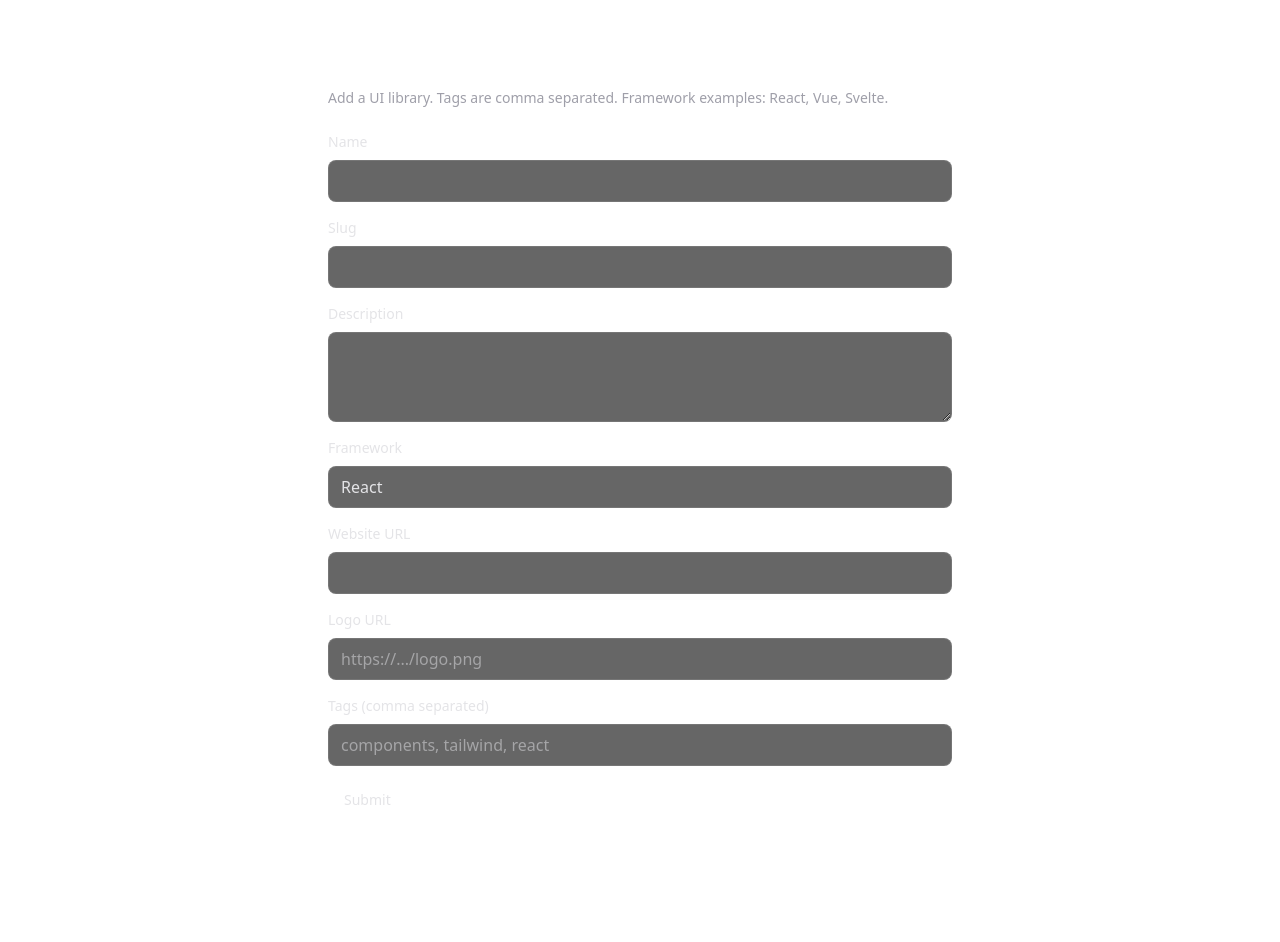
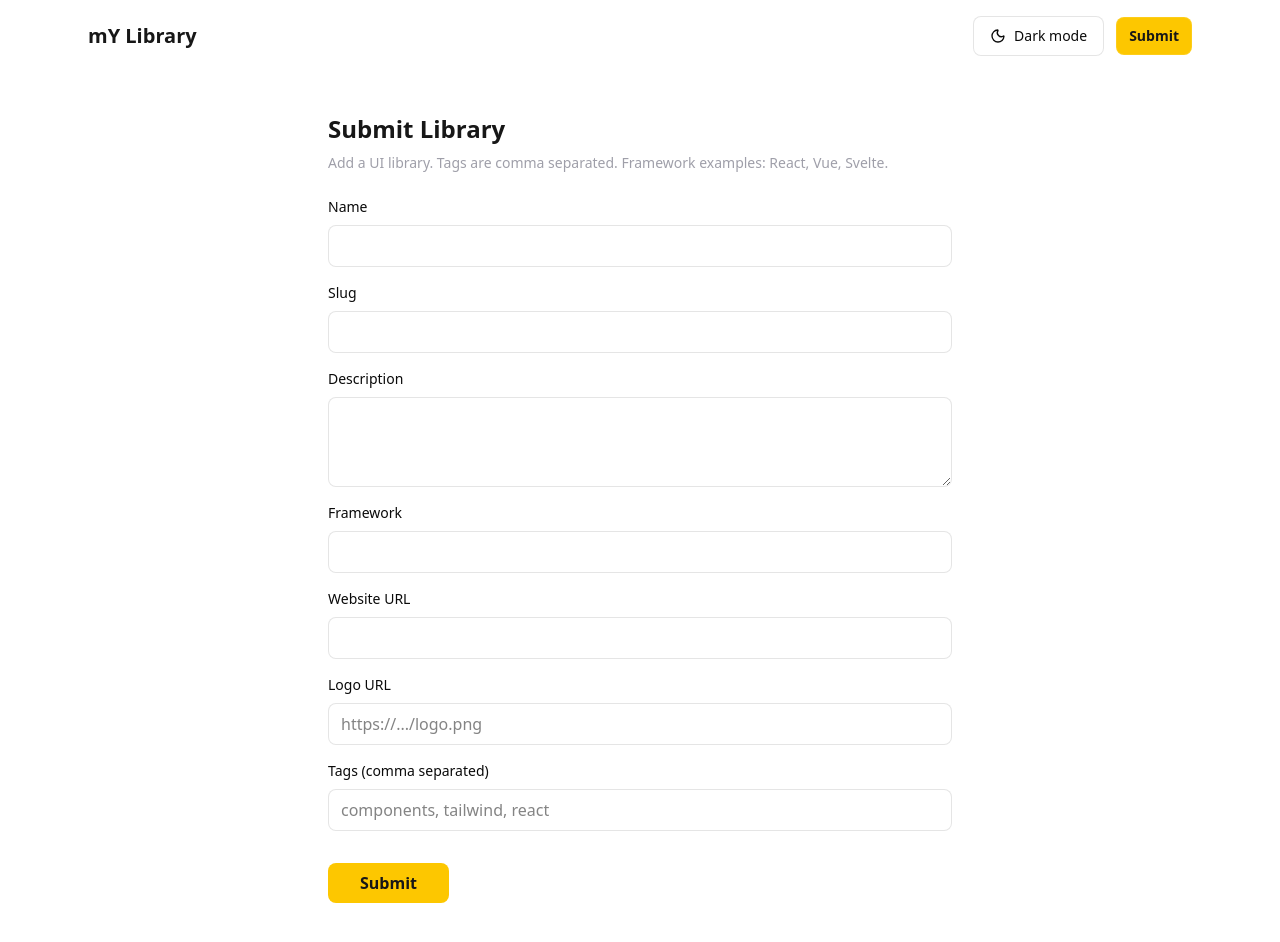
Before and after one commit to adriancosmas/my-library, a Next.js app: page /submit in a window 1280 px wide. Before the commit the page ends 858 px from the top, so only its background shows below. Built offline with nearby package versions, Linux system fonts and the light colour scheme; no server answers; a web font is replaced by a local one.

Commit message:
fix: dark mode & light mode issue

```diff
--- a/app/components/FilterBar.tsx
+++ b/app/components/FilterBar.tsx
@@ -41,7 +41,7 @@ export default function FilterBar() {
         onChange={(e) => setQ(e.target.value)}
         onKeyDown={(e) => e.key === "Enter" && updateQuery({ q })}
         placeholder="Search library name..."
-        className="flex-1 rounded-md border border-white/10 bg-black/60 px-3 py-2 outline-none"
+        className="flex-1 rounded-md border dark:border-white/10 dark:bg-black/60 bg-white border-black/10 px-3 py-2 outline-none text-neutral-900 dark:text-white"
       />
       <select
         value={framework}
@@ -50,14 +50,15 @@ export default function FilterBar() {
           setFramework(value);
           updateQuery({ framework: value });
         }}
-        className="rounded-md border border-white/10 bg-black/60 px-3 py-2"
+        className="rounded-md border dark:border-white/10 dark:bg-black/60 bg-white border-black/10 px-3 py-2 text-neutral-900 dark:text-white"
       >
         {FRAMEWORKS.map((fw) => (
-          <option key={fw} value={fw}>
+          <option key={fw} value={fw} className="text-neutral-900 dark:text-white">
             {fw}
           </option>
         ))}
       </select>
+
       <select
         value={tag}
         onChange={(e) => {
@@ -70,17 +71,18 @@ export default function FilterBar() {
           params.delete("page");
           router.push(`/?${params.toString()}`);
         }}
-        className="rounded-md border border-white/10 bg-black/60 px-3 py-2"
+        className="rounded-md border dark:border-white/10 dark:bg-black/60 bg-white border-black/10 px-3 py-2 text-neutral-900 dark:text-white"
       >
         {(["All", ...TAGS] as string[]).map((t) => (
-          <option key={t} value={t}>
+          <option key={t} value={t} className="text-neutral-900 dark:text-white">
             {t}
           </option>
         ))}
       </select>
+
       <button
         onClick={() => updateQuery({ q })}
-        className="rounded-md bg-white px-4 py-2 cursor-pointer text-neutral-900 font-semibold"
+        className="rounded-md dark:bg-yellow-200 px-4 py-2 cursor-pointer text-neutral-900 font-semibold bg-yellow-400"
       >
         Search
       </button>
--- /dev/null
+++ b/app/components/Header.tsx
@@ -0,0 +1,20 @@
+import ThemeToggle from "./ThemeToggle";
+
+export default function Header() {
+  return (
+    <header className="sticky top-0 z-10 border-b border-white/10 dark:bg-black/80 backdrop-blur bg-white/80">
+      <div className="mx-auto flex max-w-6xl items-center justify-between px-6 py-4">
+        <a href="/" className="text-xl font-semibold dark:text-white text-neutral-900">mY Library</a>
+        <div className="flex items-center gap-3">
+          <ThemeToggle />
+          <a
+            href="/submit"
+            className="rounded-md border border-white/10 px-3 py-2 text-sm text-neutral-900 font-semibold bg-yellow-400 dark:bg-yellow-200"
+          >
+            Submit
+          </a>
+        </div>
+      </div>
+    </header>
+  );
+}
--- /dev/null
+++ b/app/components/ThemeToggle.tsx
@@ -0,0 +1,44 @@
+"use client";
+import { useEffect, useState } from "react";
+import { MoonIcon, SunIcon } from "lucide-react";
+import { Button } from "@/components/ui/button";
+
+export default function ThemeToggle() {
+  const [isDark, setIsDark] = useState(false);
+
+  useEffect(() => {
+    try {
+      const stored = localStorage.getItem("theme");
+      const prefersDark = window.matchMedia && window.matchMedia("(prefers-color-scheme: dark)").matches;
+      const initialDark = stored ? stored === "dark" : prefersDark;
+      setIsDark(initialDark);
+      document.documentElement.classList.toggle("dark", initialDark);
+    } catch (e) {
+      // noop
+    }
+  }, []);
+
+  const toggleTheme = () => {
+    const next = !isDark;
+    setIsDark(next);
+    try {
+      localStorage.setItem("theme", next ? "dark" : "light");
+    } catch (e) {
+      // noop
+    }
+    document.documentElement.classList.toggle("dark", next);
+  };
+
+  return (
+    <Button
+      variant="ghost"
+      size="lg"
+      onClick={toggleTheme}
+      className="gap-2 border dark:border-white/10 border-black/10 bg-white/5 dark:text-zinc-200 hover:bg-gray-100/50 dark:hover:bg-white/10 cursor-pointer"
+      aria-label="Toggle color theme"
+    >
+      {isDark ? <SunIcon className="h-4 w-4" /> : <MoonIcon className="h-4 w-4" />}
+      <span className="hidden sm:inline">{isDark ? "Light" : "Dark"} mode</span>
+    </Button>
+  );
+}
--- a/app/page.tsx
+++ b/app/page.tsx
@@ -1,5 +1,6 @@
 import FilterBar from "./components/FilterBar";
 import LibraryCard from "./components/LibraryCard";
+import Header from "./components/Header";
 import { getSupabaseClient } from "@/lib/supabaseClient";
 import { SAMPLE_LIBRARIES } from "@/lib/sampleData";
 import type { Library, LibraryFilters } from "@/lib/types";
@@ -181,22 +182,11 @@ export default async function Home({
   };
 
   return (
-    <div className="min-h-screen bg-black">
-      <header className="sticky top-0 z-10 border-b border-white/10 bg-black/80 backdrop-blur">
-        <div className="mx-auto flex max-w-6xl items-center justify-between px-6 py-4">
-          <h1 className="text-lg font-semibold text-white">mY Library</h1>
-          <a
-            href="/submit"
-            className="rounded-md border border-white/10 bg-white/5 px-3 py-2 text-sm text-zinc-200"
-          >
-            Submit Library
-          </a>
-        </div>
-      </header>
-
+    <div className="min-h-screen dark:bg-black bg-white">
+      <Header />
       <main className="mx-auto max-w-6xl px-6 py-8">
         <div className="mb-6">
-          <h2 className="text-3xl font-semibold text-white">
+          <h2 className="text-4xl font-semibold dark:text-white text-neutral-900 tracking-tight">
             Just tons of libraries & tools to help your daily
           </h2>
           <p className="mt-2 text-sm text-zinc-400">
--- a/app/submit/page.tsx
+++ b/app/submit/page.tsx
@@ -1,6 +1,7 @@
 import { redirect } from "next/navigation";
 import { revalidatePath } from "next/cache";
 import { getSupabaseServerClient, getSupabaseClient } from "@/lib/supabaseClient";
+import Header from "@/app/components/Header";
 
 async function createLibrary(formData: FormData) {
   "use server";
@@ -66,70 +67,85 @@ export default async function SubmitPage({
   const isConfigured = !!(getSupabaseServerClient() || getSupabaseClient());
   const params = await searchParams;
   const error = params?.error;
+
   return (
-    <div className="mx-auto max-w-2xl px-6 py-10 text-zinc-200">
-      <h1 className="mb-4 text-2xl font-semibold text-white">Submit Library</h1>
-      {!isConfigured && (
-        <div className="mb-4 rounded-md border border-red-500/30 bg-red-500/10 p-3 text-sm text-red-300">
-          Supabase is not configured. Set `SUPABASE_URL`, `SUPABASE_ANON_KEY`, and optionally `SUPABASE_SERVICE_ROLE_KEY` in `.env.local`.
-        </div>
-      )}
+    <div className="min-h-screen bg-background text-foreground">
+      <Header />
+      <div className="mx-auto max-w-2xl px-6 py-10">
+        <h1 className="mb-2 text-2xl font-semibold dark:text-white text-neutral-900">Submit Library</h1>
+
+        {!isConfigured && (
+          <div className="mb-4 rounded-md border border-red-500/30 bg-red-500/10 p-3 text-sm text-red-300">
+            Supabase is not configured. Set `SUPABASE_URL`, `SUPABASE_ANON_KEY`, and optionally `SUPABASE_SERVICE_ROLE_KEY` in `.env.local`.
+          </div>
+        )}
+
       {error === "supabase_not_configured" && (
         <div className="mb-4 rounded-md border border-yellow-500/30 bg-yellow-500/10 p-3 text-sm text-yellow-300">
           Submission failed because Supabase is not configured.
         </div>
       )}
+
       {error && error !== "supabase_not_configured" && (
         <div className="mb-4 rounded-md border border-red-500/30 bg-red-500/10 p-3 text-sm text-red-300">
           {error}
         </div>
       )}
+
       <p className="mb-6 text-sm text-zinc-400">
         Add a UI library. Tags are comma separated. Framework examples: React, Vue, Svelte.
       </p>
+
       <form action={createLibrary} className="space-y-4">
         <div className="grid gap-2">
           <label className="text-sm">Name</label>
-          <input name="name" required className="rounded-md border border-white/10 bg-black/60 px-3 py-2" />
+          <input name="name" required className="rounded-md border border-black/10 dark:border-white/10 dark:bg-black/60 bg-white px-3 py-2" />
         </div>
+
         <div className="grid gap-2">
           <label className="text-sm">Slug</label>
-          <input name="slug" required className="rounded-md border border-white/10 bg-black/60 px-3 py-2" />
+          <input name="slug" required className="rounded-md border border-black/10 dark:border-white/10 dark:bg-black/60 bg-white px-3 py-2" />
         </div>
+
         <div className="grid gap-2">
           <label className="text-sm">Description</label>
-          <textarea name="description" rows={3} className="rounded-md border border-white/10 bg-black/60 px-3 py-2" />
+          <textarea name="description" rows={3} className="rounded-md border border-black/10 dark:border-white/10 dark:bg-black/60 bg-white px-3 py-2" />
         </div>
+
         <div className="grid gap-2">
           <label className="text-sm">Framework</label>
-          <input name="framework" defaultValue="React" className="rounded-md border border-white/10 bg-black/60 px-3 py-2" />
+          <input name="framework" className="rounded-md border border-black/10 dark:border-white/10 dark:bg-black/60 bg-white px-3 py-2" />
         </div>
+
         <div className="grid gap-2">
           <label className="text-sm">Website URL</label>
-          <input name="website_url" className="rounded-md border border-white/10 bg-black/60 px-3 py-2" />
+          <input name="website_url" className="rounded-md border border-black/10 dark:border-white/10 dark:bg-black/60 bg-white px-3 py-2" />
         </div>
-        {/* GitHub URL removed per request */}
+
         <div className="grid gap-2">
           <label className="text-sm">Logo URL</label>
           <input
             name="logo_url"
             placeholder="https://.../logo.png"
-            className="rounded-md border border-white/10 bg-black/60 px-3 py-2"
+            className="rounded-md border border-black/10 dark:border-white/10 dark:bg-black/60 bg-white px-3 py-2"
           />
         </div>
+
         <div className="grid gap-2">
           <label className="text-sm">Tags (comma separated)</label>
-          <input name="tags" placeholder="components, tailwind, react" className="rounded-md border border-white/10 bg-black/60 px-3 py-2" />
+          <input name="tags" placeholder="components, tailwind, react" className="rounded-md border border-black/10 dark:border-white/10 dark:bg-black/60 bg-white px-3 py-2" />
         </div>
+
         <button
           type="submit"
           disabled={!isConfigured}
-          className="rounded-md bg-white/10 px-4 py-2 text-sm hover:bg-white/20 disabled:cursor-not-allowed disabled:opacity-50"
+          className="rounded-md dark:bg-yellow-200 bg-yellow-400 px-8 py-2 hover:bg-white/20 disabled:cursor-not-allowed disabled:opacity-50 cursor-pointer text-neutral-900 font-semibold mt-4 text-base"
           title={!isConfigured ? "Configure Supabase in .env.local to enable submissions" : undefined}
         >
           Submit
         </button>
       </form>
+      </div>
     </div>
   );
 }
```
Also changed, not shown: app/components/LibraryCard.tsx (+4 -17 lines).
